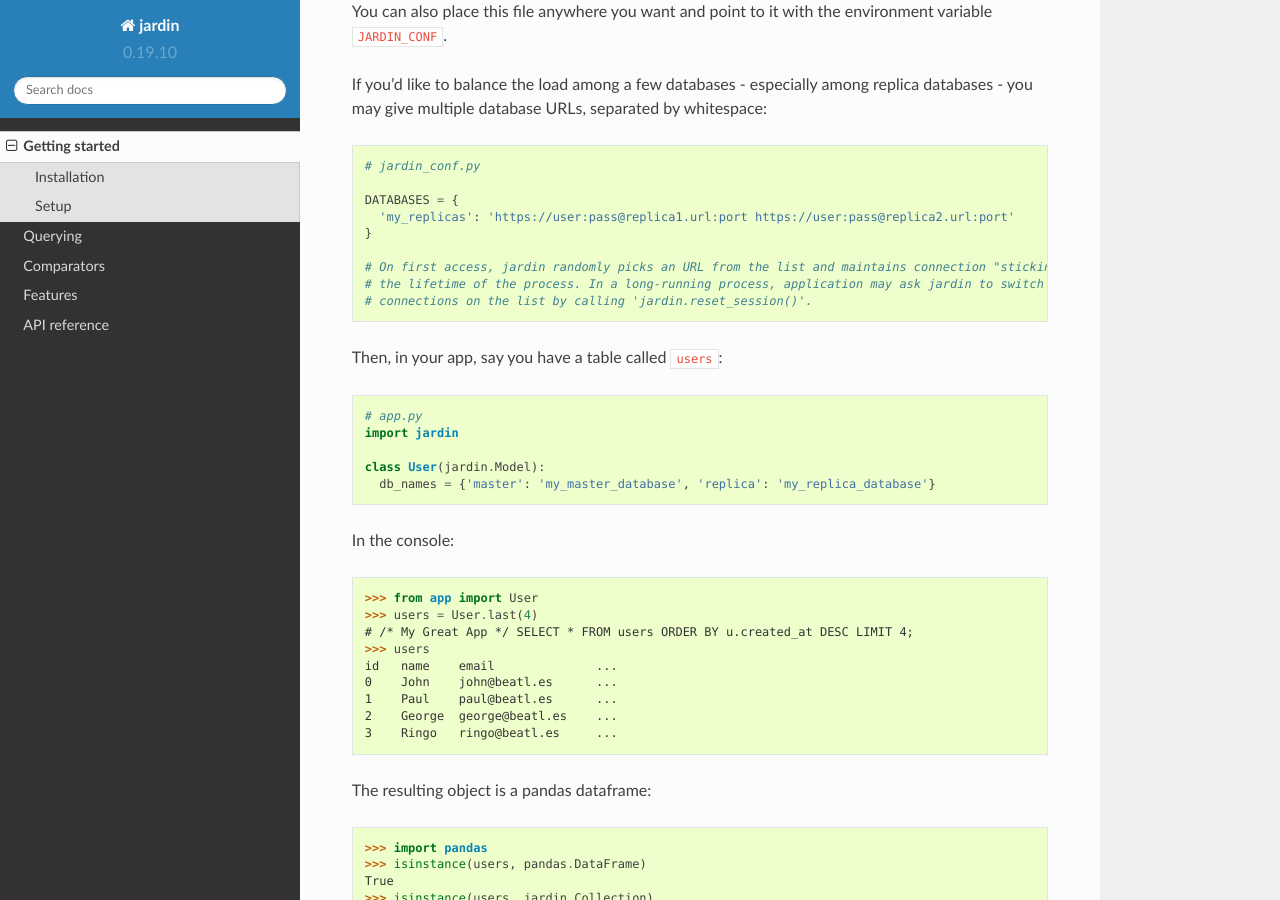
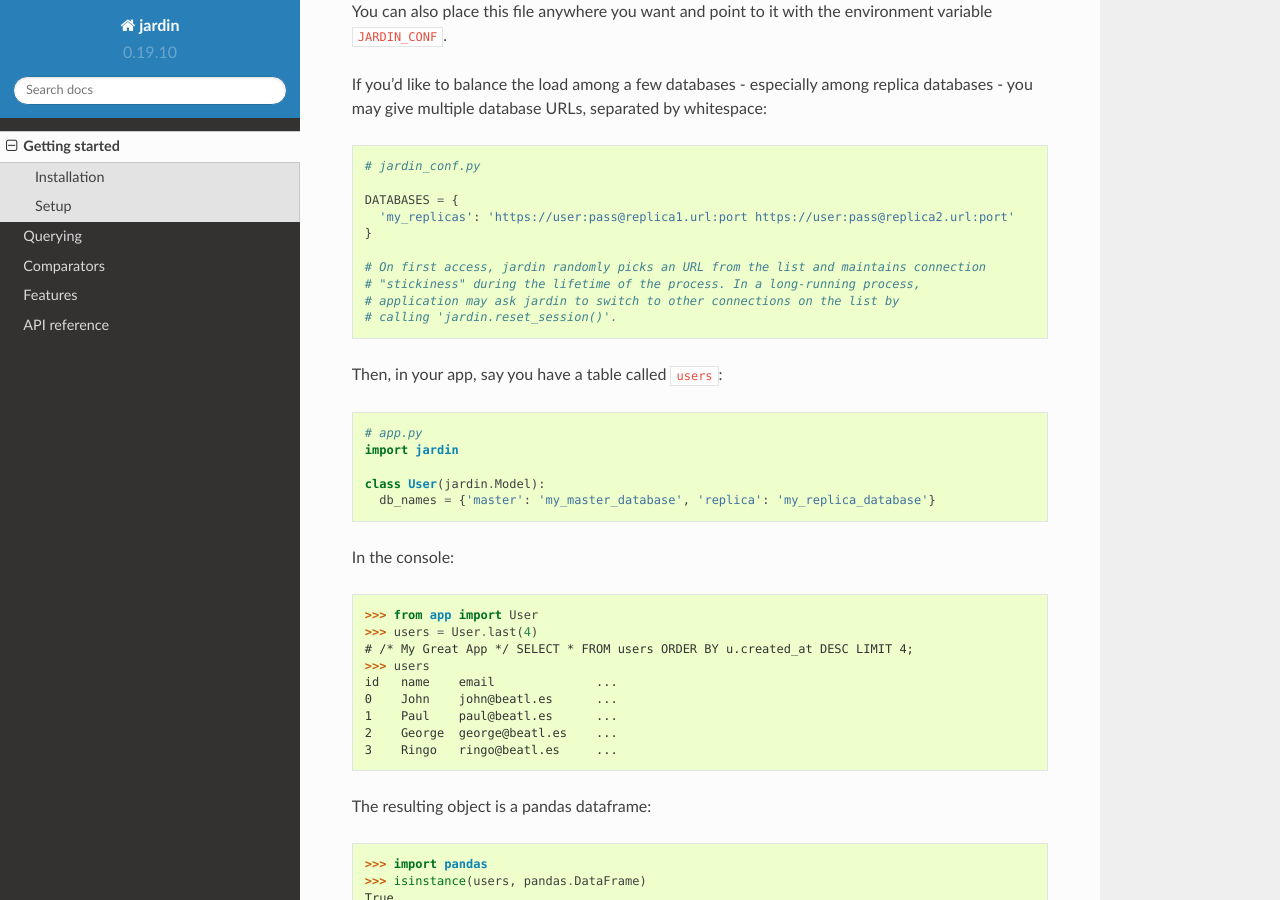
Before and after one commit to instacart/jardin-archived, a Sphinx documentation site: the page built from docs/getting_started.rst, in a window 1280 px wide and 900 px high, scrolled down 737 px. Built offline with Sphinx 7.4.7 and the Read the Docs theme 2.0.0, drawn with Linux system fonts in a browser that asks for light colours.

Commit message:
fix formatting

```diff
--- a/docs/getting_started.rst
+++ b/docs/getting_started.rst
@@ -43,9 +43,10 @@
     'my_replicas': 'https://user:pass@replica1.url:port https://user:pass@replica2.url:port'
   }
 
-  # On first access, jardin randomly picks an URL from the list and maintains connection "stickiness" during
-  # the lifetime of the process. In a long-running process, application may ask jardin to switch to other
-  # connections on the list by calling 'jardin.reset_session()'.
+  # On first access, jardin randomly picks an URL from the list and maintains connection
+  # "stickiness" during the lifetime of the process. In a long-running process,
+  # application may ask jardin to switch to other connections on the list by
+  # calling 'jardin.reset_session()'.
 
 Then, in your app, say you have a table called ``users``::
 
```
